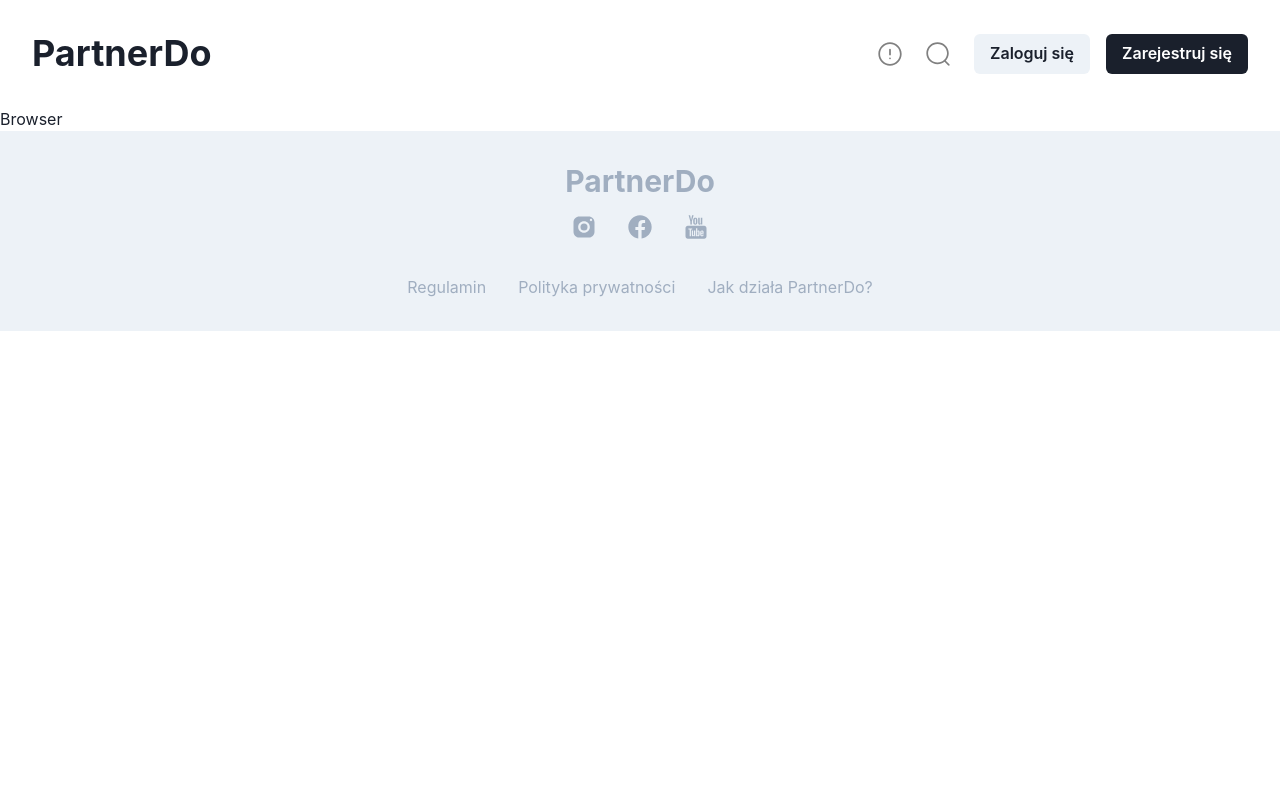
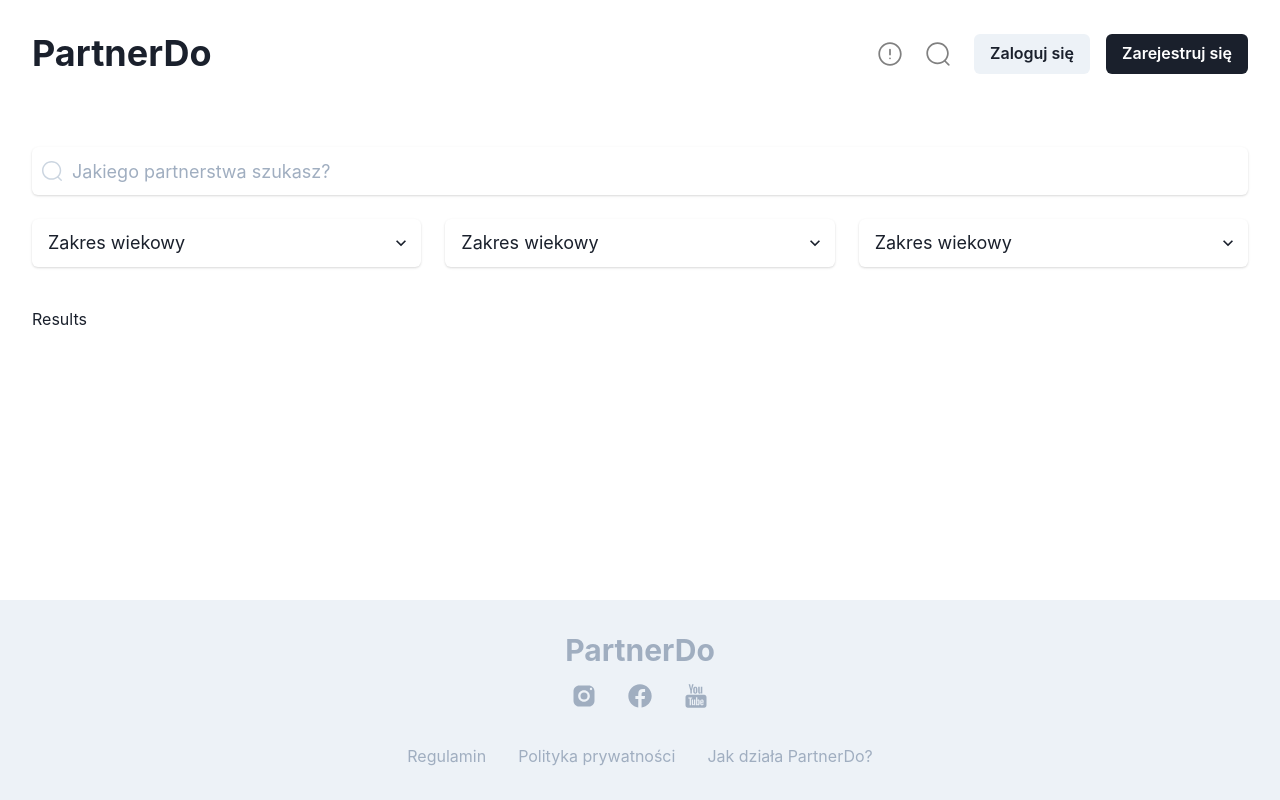
Before and after one commit to MisterCrude/partnerdo-frontend, a React (Create React App) app: page / in a window 1280 px wide. Built offline with nearby package versions, Linux system fonts and the light colour scheme.

Commit message:
refactor(home): update searchbar

```diff
--- a/src/screens/Browser/Browser.tsx
+++ b/src/screens/Browser/Browser.tsx
@@ -1,11 +1,17 @@
 import React from 'react';
 
+import { Container } from '@chakra-ui/react';
 import Main from '@layouts/Main';
+import Filters from './components/Filters';
+import Results from './components/Results';
 
 export const Browser: React.FC = () => {
     return (
         <Main>
-            <span>Browser</span>
+            <Container as="section" flexGrow={1} px={8} maxW="7xl">
+                <Filters />
+                <Results />
+            </Container>
         </Main>
     );
 };
--- /dev/null
+++ b/src/screens/Browser/components/Filters.tsx
@@ -0,0 +1,27 @@
+import React from 'react';
+
+import { Box, Grid, Input, InputGroup, InputLeftElement, Select } from '@chakra-ui/react';
+import { SearchIcon } from '@theme/customIcons';
+
+const Filters: React.FC = () => (
+    <Box my={10}>
+        <InputGroup mb={6}>
+            <InputLeftElement pointerEvents="none" h="100%" children={<SearchIcon fontSize={24} color="gray.300" />} />
+            <Input
+                borderWidth={0}
+                backgroundColor="white"
+                placeholder="Jakiego partnerstwa szukasz?"
+                size="lg"
+                shadow="base"
+            />
+        </InputGroup>
+
+        <Grid templateColumns="repeat(3, 1fr)" gap={6}>
+            <Select borderWidth={0} backgroundColor="white" placeholder="Zakres wiekowy" size="lg" shadow="base" />
+            <Select borderWidth={0} backgroundColor="white" placeholder="Zakres wiekowy" size="lg" shadow="base" />
+            <Select borderWidth={0} backgroundColor="white" placeholder="Zakres wiekowy" size="lg" shadow="base" />
+        </Grid>
+    </Box>
+);
+
+export default Filters;
--- /dev/null
+++ b/src/screens/Browser/components/Results.tsx
@@ -0,0 +1,7 @@
+import React from 'react';
+
+const Results: React.FC = () => {
+    return <div>Results</div>;
+};
+
+export default Results;
--- a/src/screens/Home/components/MainCategories.tsx
+++ b/src/screens/Home/components/MainCategories.tsx
@@ -20,17 +20,17 @@ const MainCategories: React.FC = () => (
                 <Flex
                     as={Link}
                     alignItems="center"
+                    direction="column"
                     justify="center"
                     borderRadius="md"
-                    borderWidth={1}
                     minW={20}
                     key={name}
                     p="2vw"
-                    direction="column"
+                    shadow="base"
                     _hover={{
                         textDecoration: 'none',
                         transform: { base: 'scale(1)', md: 'scale(1.02)' },
-                        boxShadow: 'md',
+                        boxShadow: 'lg',
                     }}
                 >
                     <Image src={iconUrl} w="50%" mb={{ base: 2, md: 4 }} />
--- a/src/screens/Home/components/NewOffers.tsx
+++ b/src/screens/Home/components/NewOffers.tsx
@@ -19,7 +19,7 @@ const property = {
 };
 
 export const OfferCard: React.FC = () => (
-    <Box as="a" boxShadow="md" borderWidth={1} borderRadius="lg" overflow="hidden" href="#" maxW="100%">
+    <Box as="a" shadow="base" borderRadius="lg" overflow="hidden" href="#" maxW="100%">
         <UserBadge
             avatarUrl="https://bit.ly/sage-adebayo"
             name="Jan Baraban"
```
Also changed, not shown: src/screens/Home/Home.tsx (+8 -6 lines), src/screens/Home/components/SearchBar.tsx (+25 -53 lines).
